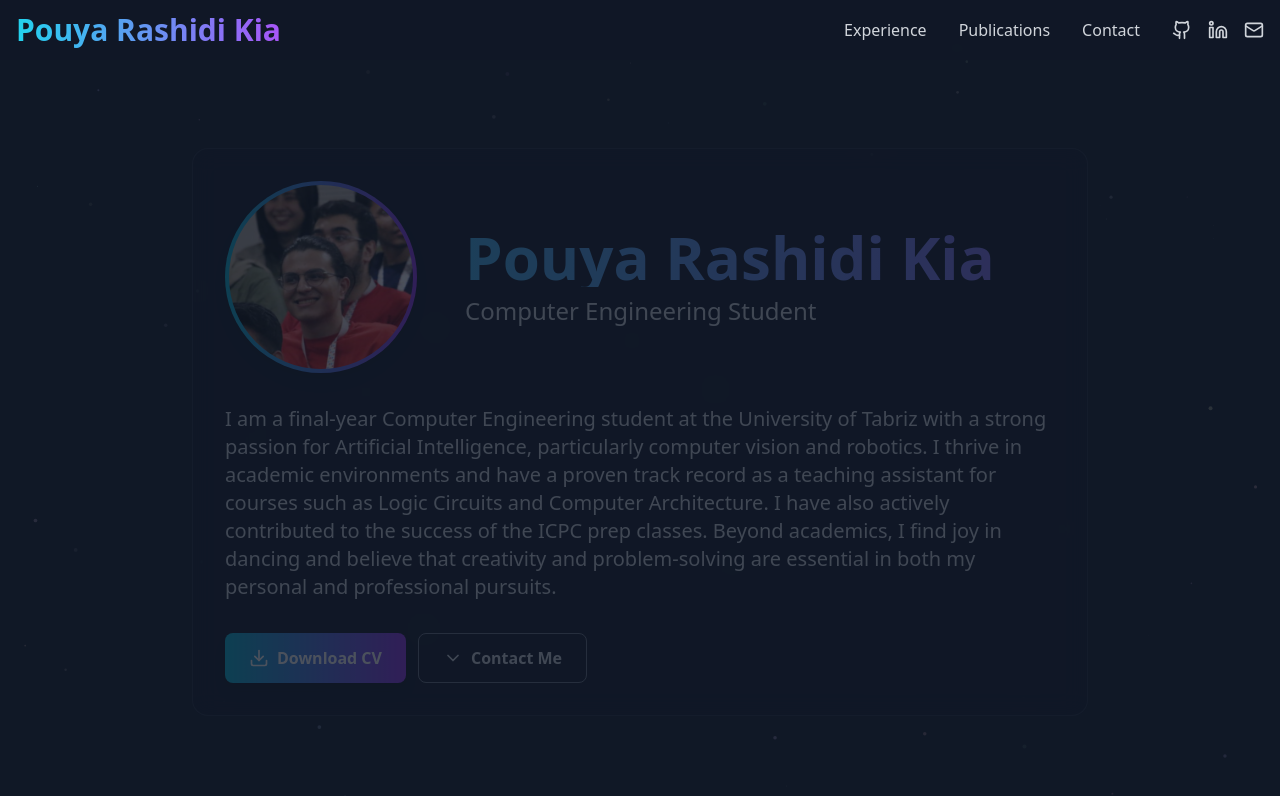
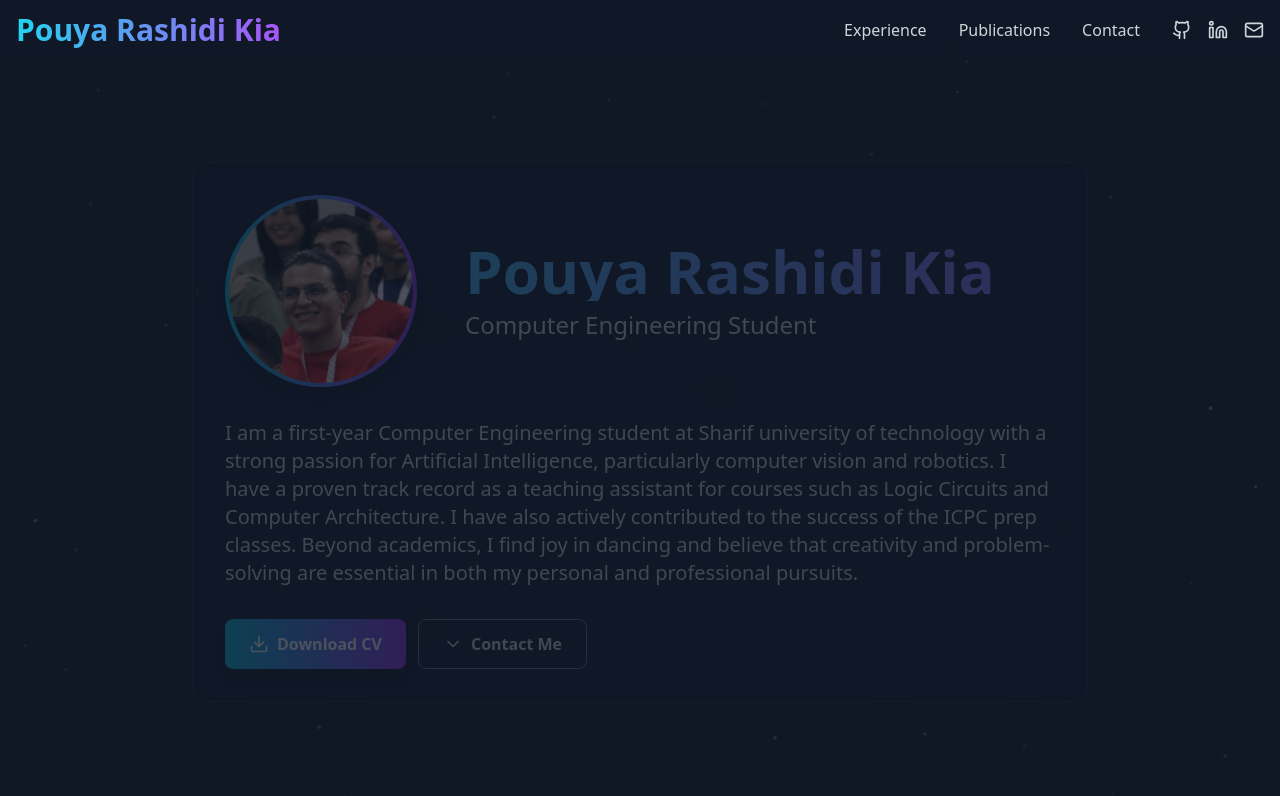
Before and after one commit to pouyarko/personal-page.github.io, a React (Vite) app: page / in a window 1280 px wide. Shown: the top 796 px of the page. Built offline with nearby package versions, Linux system fonts and the light colour scheme.

Commit message:
Update personal information in Hero component

```diff
--- a/src/components/Hero.tsx
+++ b/src/components/Hero.tsx
@@ -53,7 +53,7 @@ const Hero = () => {
           </div>
 
           <p className="text-base md:text-xl text-gray-300 mb-6 md:mb-8 leading-relaxed">
-            I am a final-year Computer Engineering student at the University of Tabriz with a strong passion for Artificial Intelligence, particularly computer vision and robotics. I thrive in academic environments and have a proven track record as a teaching assistant for courses such as Logic Circuits and Computer Architecture. I have also actively contributed to the success of the ICPC prep classes. Beyond academics, I find joy in dancing and believe that creativity and problem-solving are essential in both my personal and professional pursuits.
+            I am a first-year Computer Engineering student at Sharif university of technology with a strong passion for Artificial Intelligence, particularly computer vision and robotics. I have a proven track record as a teaching assistant for courses such as Logic Circuits and Computer Architecture. I have also actively contributed to the success of the ICPC prep classes. Beyond academics, I find joy in dancing and believe that creativity and problem-solving are essential in both my personal and professional pursuits.
           </p>
 
           <div className="flex flex-col sm:flex-row gap-3 justify-center md:justify-start">
```
